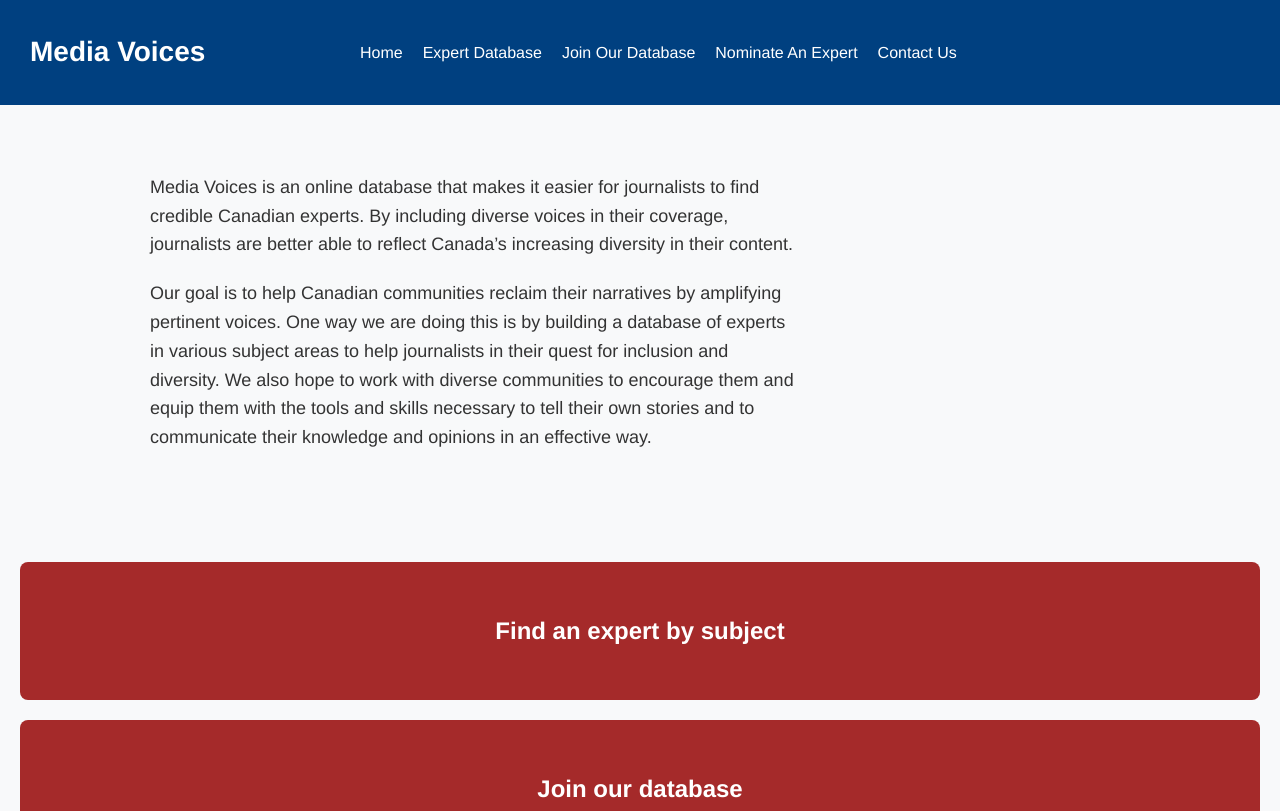
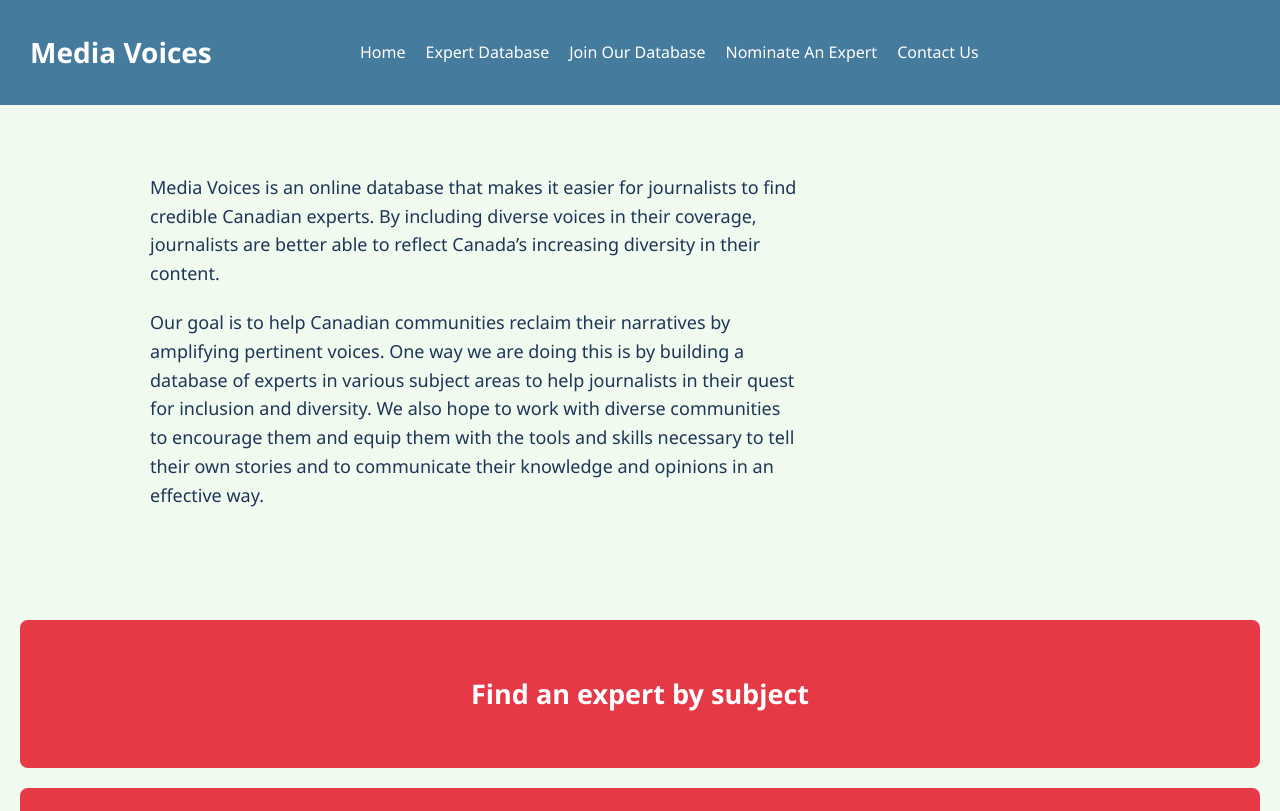
Before and after one commit to YREX4LIFE/mediavoices, a plain HTML site: page index.html in a window 1280 px wide. Shown: the top 811 px of the page. Drawn offline with Linux system fonts and the light colour scheme.

Commit message:
updated colour scheme

```diff
--- a/styles/styles.css
+++ b/styles/styles.css
@@ -1,14 +1,14 @@
 /* Base Styles */
 body {
   margin: 0;
-  font-family: "Helvetica Neue", Helvetica, Arial, sans-serif;
-  background: #F8F9FA;
-  color: #333333;
+  font-family: "Segoe UI", Helvetica, Arial, sans-serif;
+  background: #F1FAEE;
+  color: #1D3557;
   line-height: 1.6;
 }
 
 a {
-  color: #004080;
+  color: #E63946;
   text-decoration: none;
 }
 
@@ -18,7 +18,7 @@
 
 /* Header */
 header {
-  background: #004080;
+  background: #457B9D;
   color: #FFFFFF;
   display: flex;
   justify-content: space-between;
@@ -68,23 +68,24 @@
 }
 
 .grid-buttons .grid-item {
-  background: #A52A2A;
+  background: #E63946;
   color: #FFFFFF;
   text-align: center;
   padding: 30px 20px;
   border-radius: 8px;
+  font-size: 18px;
   transition: transform 0.2s, background 0.3s;
   cursor: pointer;
 }
 
 .grid-buttons .grid-item:hover {
-  background: #8B0000;
+  background: #FFB703;
   transform: translateY(-5px);
 }
 
 /* Footer */
 footer {
-  background: #004080;
+  background: #457B9D;
   color: #FFFFFF;
   text-align: center;
   padding: 15px;
```
